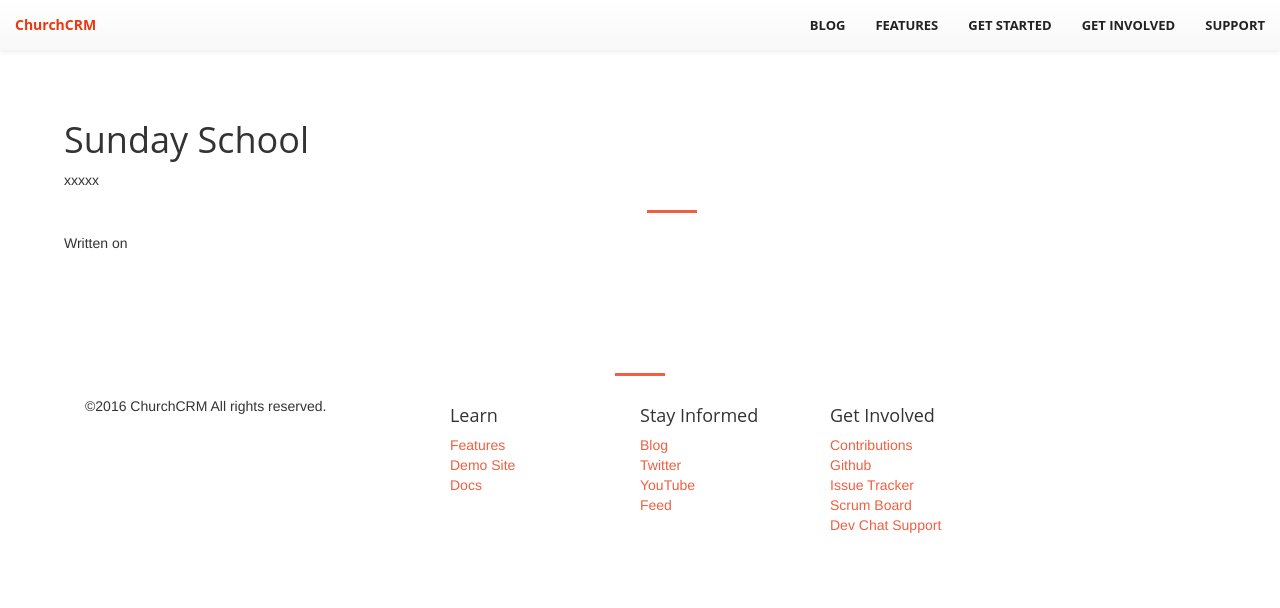
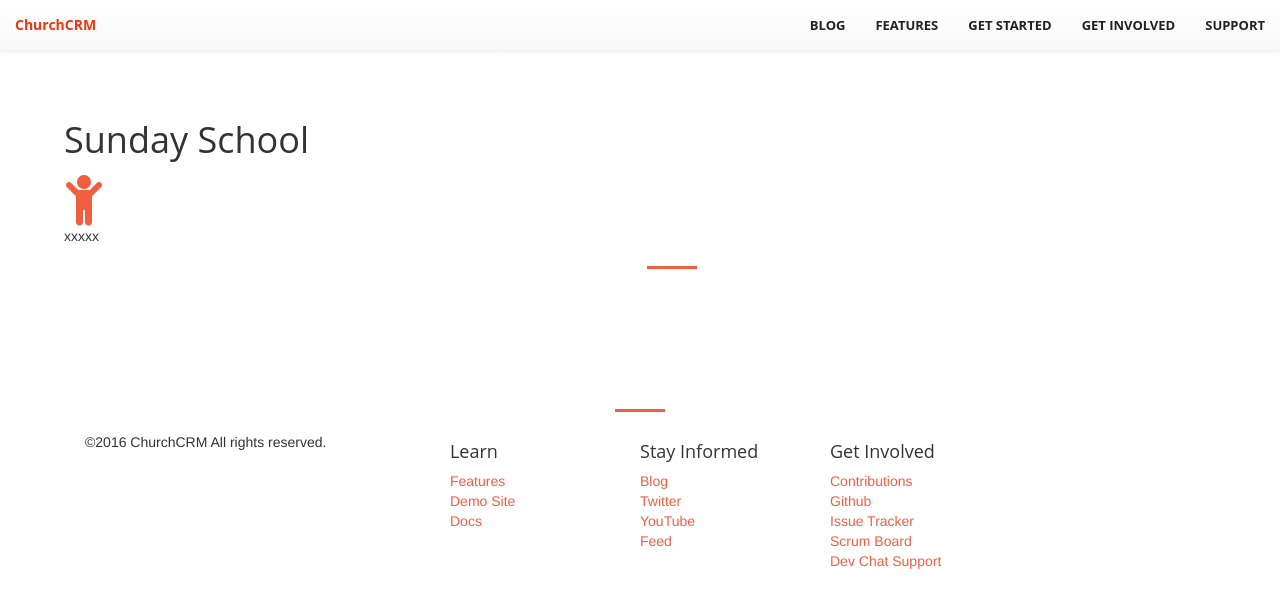
Before and after one commit to ChurchCRM/ChurchCRM.io, a Jekyll site: the page built from features-sunday-school.html, in a window 1280 px wide. Shown: the top 608 px of the page. Built offline with Jekyll 4.4.1, drawn with Linux system fonts in a browser that asks for light colours; nearby versions of some CDN libraries.

Commit message:
testing layout

```diff
--- a/_layouts/features.html
+++ b/_layouts/features.html
@@ -4,13 +4,10 @@
 <section id="main">
     <article class="post">
         <h1>{{ page.title }}</h1>
-
+        <i class="fa fa-4x fa-{{ page.icon }} text-primary sr-icons"></i>
         <div class="entry">
             {{ content }}
         </div>
         <hr>
-        <div class="date">
-            Written on {{ page.date | date: "%B %e, %Y" }}
-        </div>
     </article>
 </section>
--- a/features-sunday-school.html
+++ b/features-sunday-school.html
@@ -1,6 +1,7 @@
 ---
 layout: features
 title: Sunday School
+icon: child
 ---
 
 xxxxx
```
